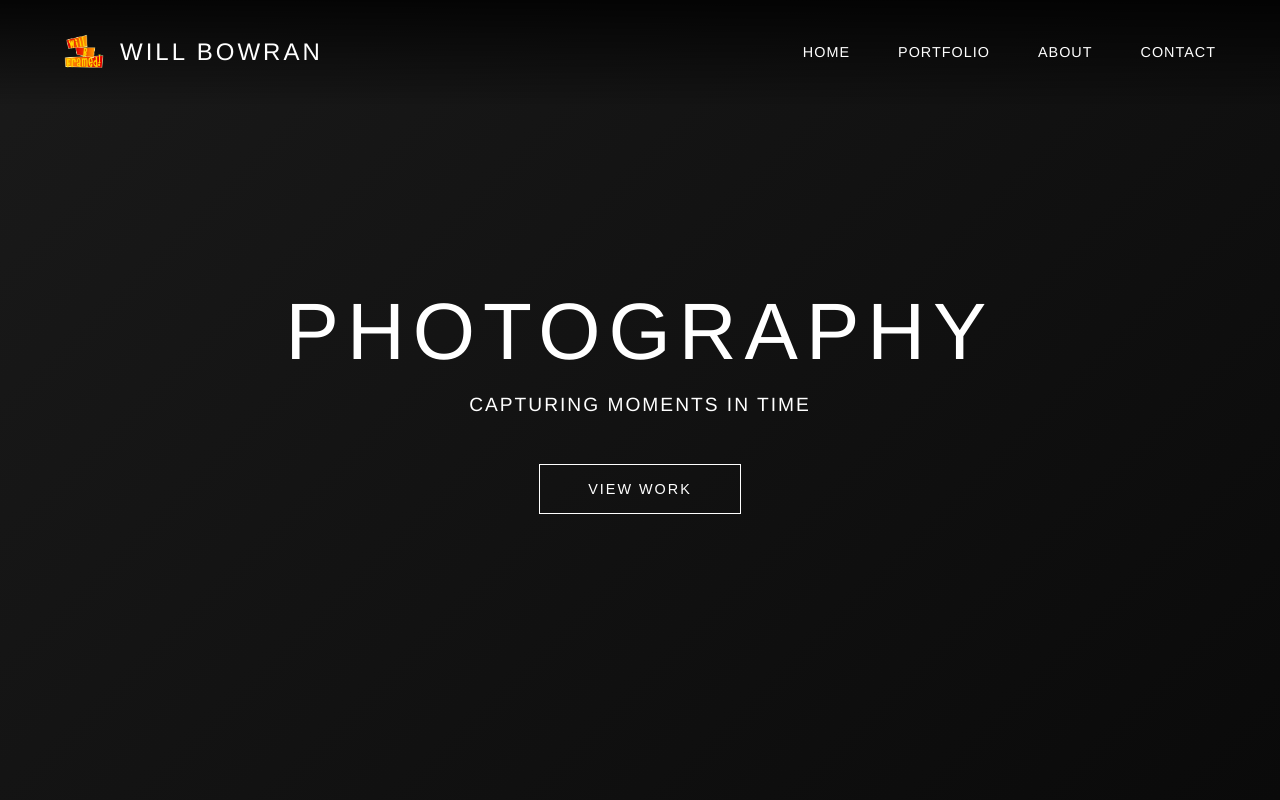
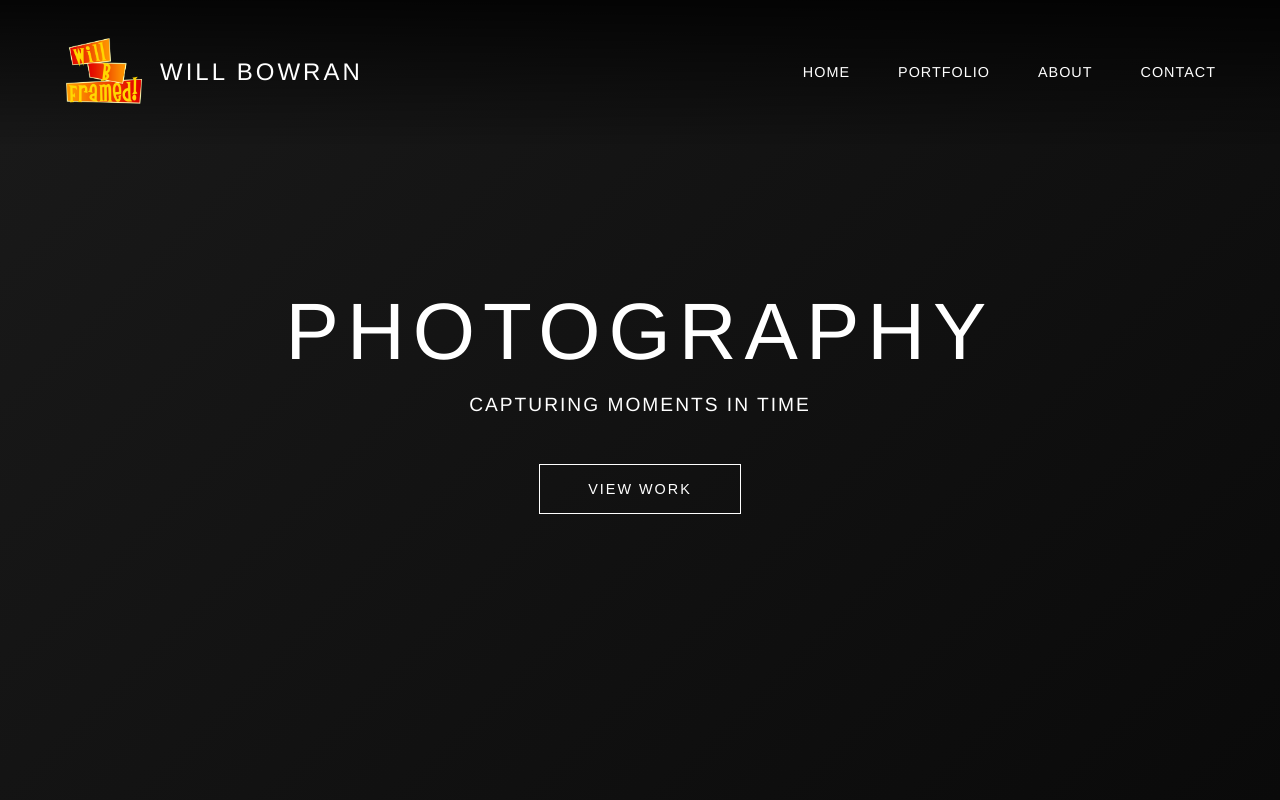
Before and after one commit to willbframed/will.b.framed, a plain HTML site: page index.html in a window 1280 px wide. Shown: the top 800 px of the page. Drawn offline with Linux system fonts and the light colour scheme.

Commit message:
Changed Logo image size to 80px

```diff
--- a/index.html
+++ b/index.html
@@ -54,7 +54,7 @@
 
         /* Logo image styling */
         .logo img {
-            height: 40px; /* Adjust this number to make logo bigger/smaller */
+            height: 80px; /* Adjust this number to make logo bigger/smaller */
             width: auto; /* Maintains aspect ratio */
            	 /*filter: brightness(0) invert(1); */	/* Makes logo white (remove this line if you want original colors) */
         }
```
